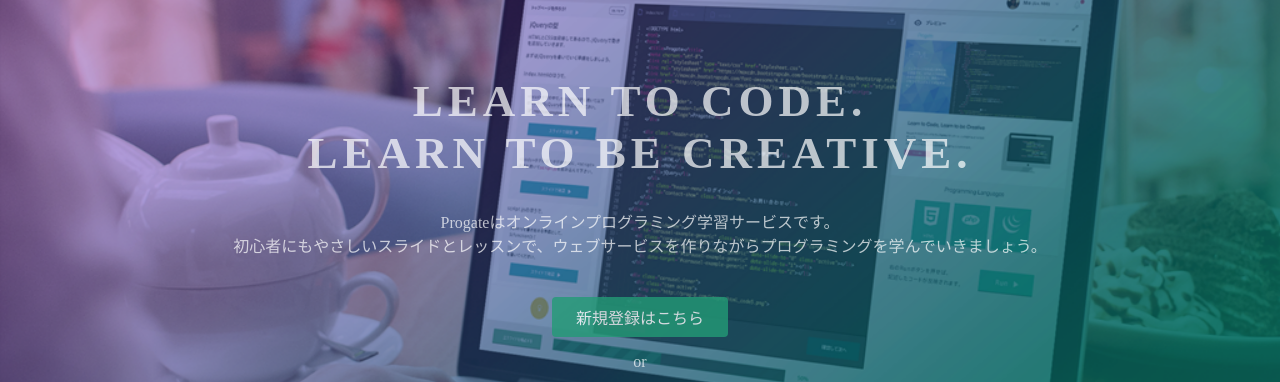
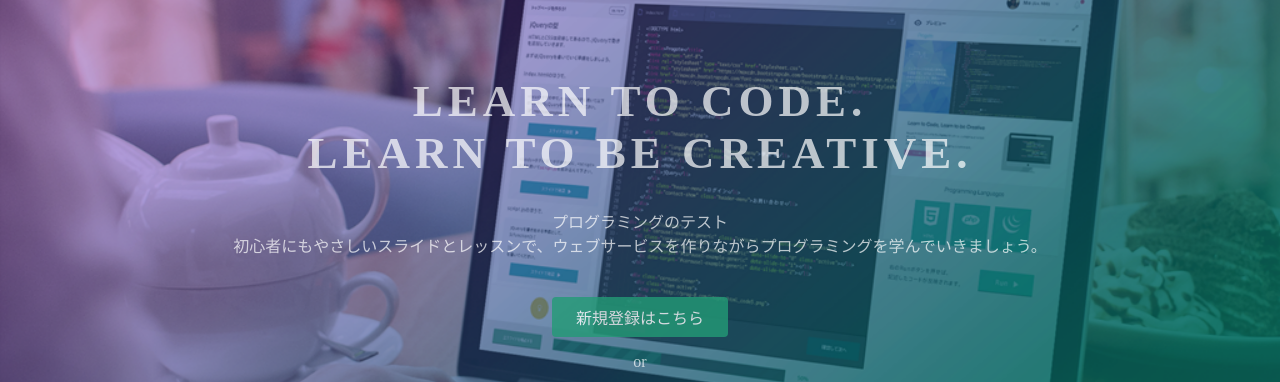
Before and after one commit to aki-e/aki-e.github.io, a plain HTML site: page index.html in a window 1280 px wide. Shown: the part 135-517 px from the top of the page. Drawn offline with Linux system fonts and the light colour scheme.

Commit message:
Update index.html

```diff
--- a/index.html
+++ b/index.html
@@ -24,7 +24,7 @@
   <div class="top-wrapper">
     <div class="container">
       <h1>LEARN TO CODE.<br>LEARN TO BE CREATIVE.</h1>
-      <p>Progateはオンラインプログラミング学習サービスです。<br>初心者にもやさしいスライドとレッスンで、ウェブサービスを作りながらプログラミングを学んでいきましょう。</p>
+      <p>プログラミングのテスト<br>初心者にもやさしいスライドとレッスンで、ウェブサービスを作りながらプログラミングを学んでいきましょう。</p>
       <div class="btn-wrapper">
         <a href="#" class="btn signup">新規登録はこちら</a>
         <p>or</p>
```
